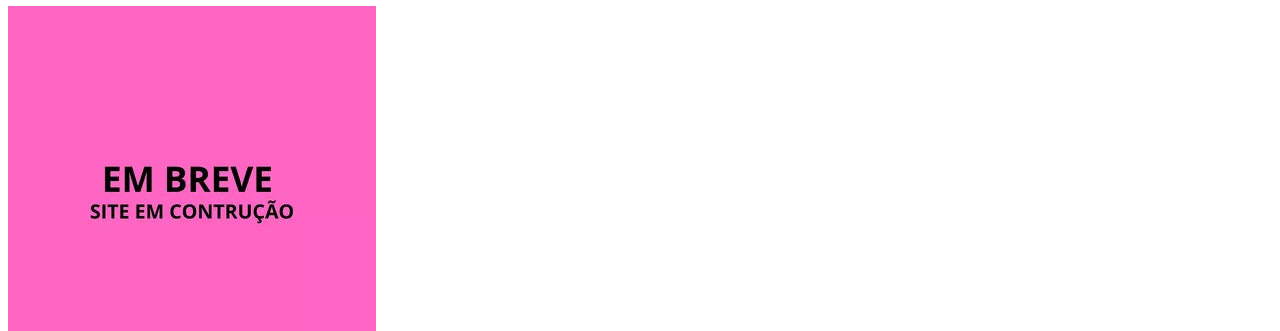
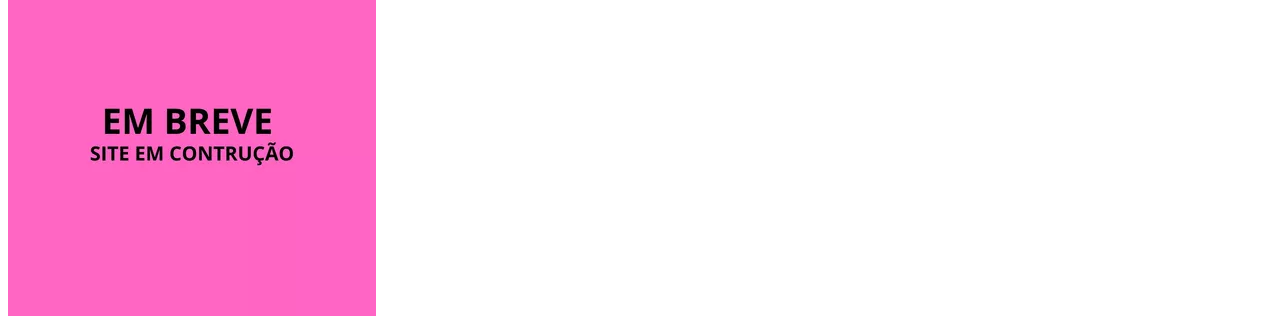
Before and after one commit to thiagoohess/Projeto-brecho, a plain HTML site: page index.html in a window 1280 px wide. Shown: the part 60-391 px from the top of the page. Drawn offline with Linux system fonts and the light colour scheme.

Commit message:
UPDATE - mudei a imagem de lugar

```diff
--- a/index.html
+++ b/index.html
@@ -4,13 +4,16 @@
     <meta name="viewport" content="width=device-width, initial-scale=1.0">
     <title>Brechó CVT</title>
     <link rel="stylesheet" href="style.css">
+    <div>
+        <img src="imagens/imagem.png">
+    </div>
 </head>
 <body>
 
     <header>
         <div class="navbar">
             <div>
-                <h1>teste</h1> <img src="imagens/imagem.png">
+                <h1>teste</h1>
                 <h2>moretti lindo</h2>
             </div>
         </div>
```
